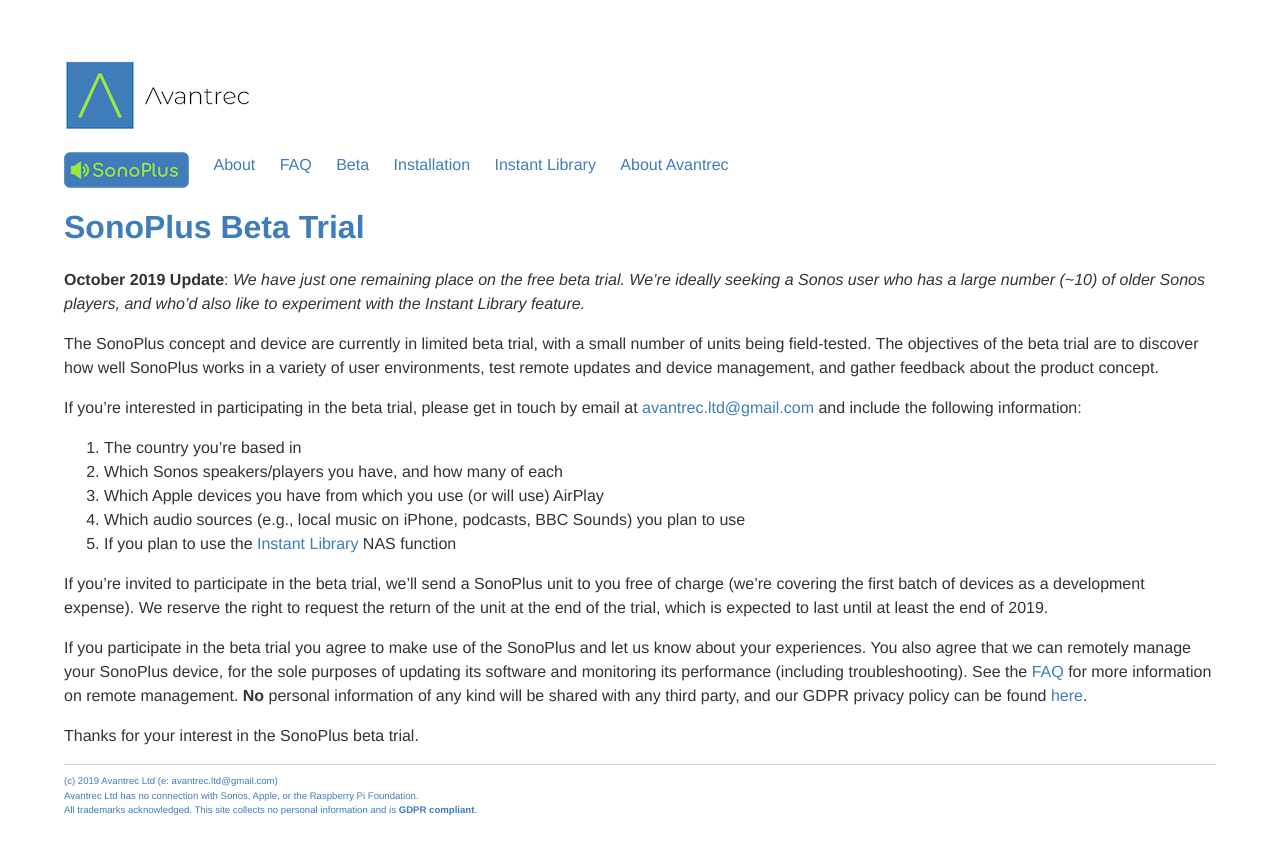
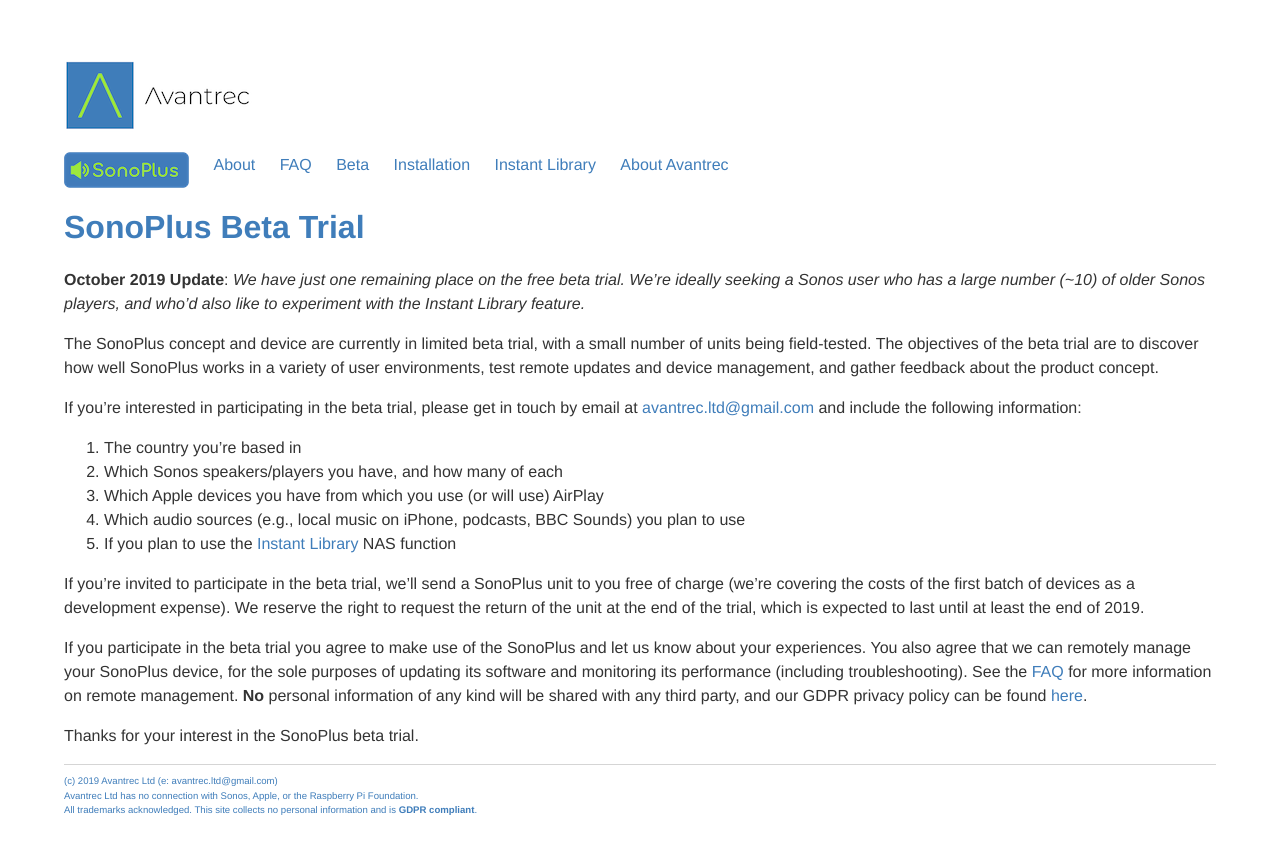
Before and after one commit to avantrec/avantrec.github.io, a Jekyll site: the page built from sonoplus/beta.md, in a window 1280 px wide. Shown: the top 854 px of the page. Built offline with Jekyll 4.4.1, drawn with Linux system fonts in a browser that asks for light colours.

Commit message:
Minor text edit.

```diff
--- a/sonoplus/beta.md
+++ b/sonoplus/beta.md
@@ -17,7 +17,7 @@
 1. Which audio sources (e.g., local music on iPhone, podcasts, BBC Sounds) you plan to use
 1. If you plan to use the [Instant Library](instantlibrary) NAS function
 
-If you're invited to participate in the beta trial, we'll send a SonoPlus unit to you free of charge (we're covering the first batch of devices as a development expense). We reserve the right to request the return of the unit at the end of the trial, which is expected to last until at least the end of 2019.
+If you're invited to participate in the beta trial, we'll send a SonoPlus unit to you free of charge (we're covering the costs of the first batch of devices as a development expense). We reserve the right to request the return of the unit at the end of the trial, which is expected to last until at least the end of 2019.
 
 If you participate in the beta trial you agree to make use of the SonoPlus and let us know about your experiences. You also agree that we can remotely manage your SonoPlus device, for the sole purposes of updating its software and monitoring its performance (including troubleshooting). See the [FAQ](faq.html#remote-management) for more information on remote management. **No** personal information of any kind will be shared with any third party, and our GDPR privacy policy can be found [here](../gdpr_privacy).
 
```
